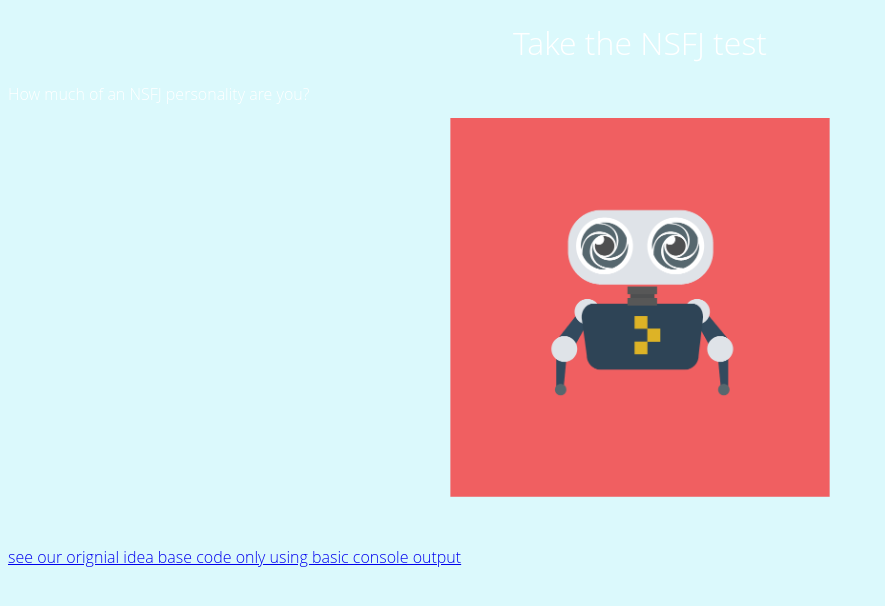
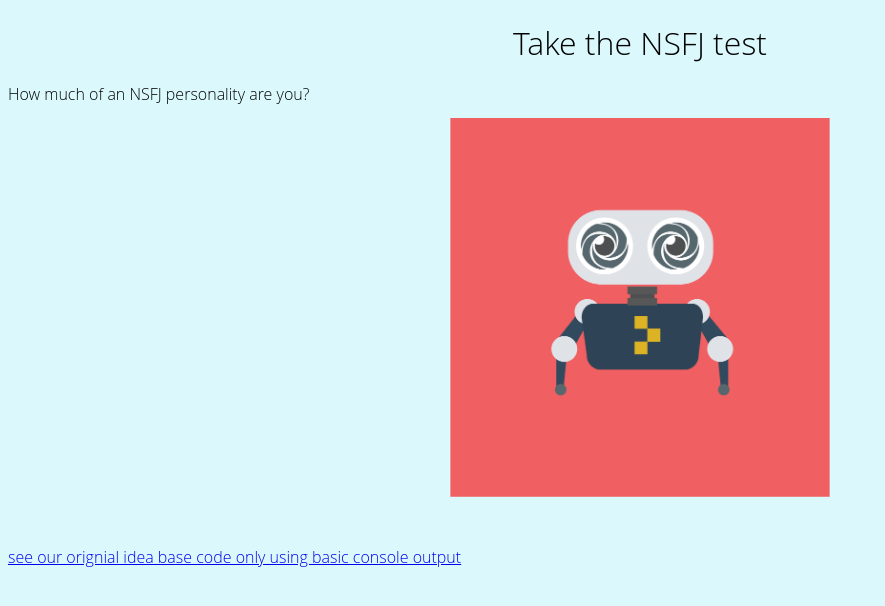
Before and after one commit to SidneyGil/PythonProject-Quiz, a Flask app: page / in a window 1280 px wide. Shown: the top 606 px of the page, without its empty margins (0-885 px from the left). Run offline with Flask 2, Linux system fonts and the light colour scheme.

Commit message:
text to black

```diff
--- a/static/templatemo-style.css
+++ b/static/templatemo-style.css
@@ -8,7 +8,7 @@ http://www.templatemo.com/tm-517-timeless
 
 body {
   background-color: #DBF9FC;
-  color: #ffffff;
+  color: #000000;
   font-family: "Open Sans", Helvetica, Arial, sans-serif;
   font-weight: 300;
   overflow-x: hidden;
```
